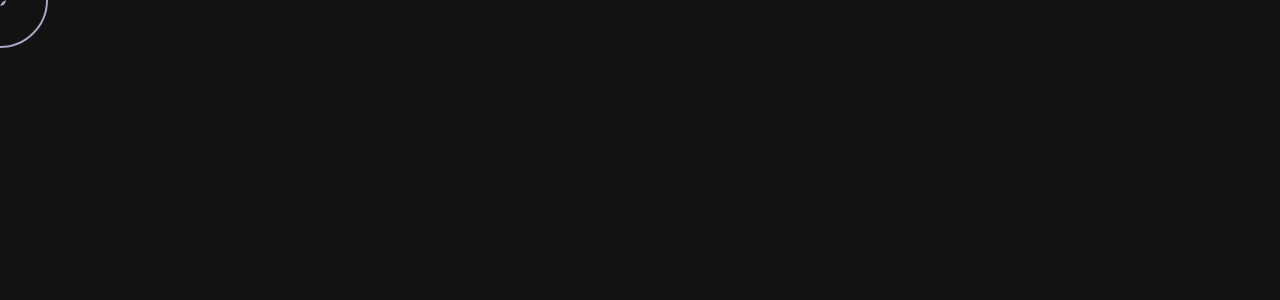
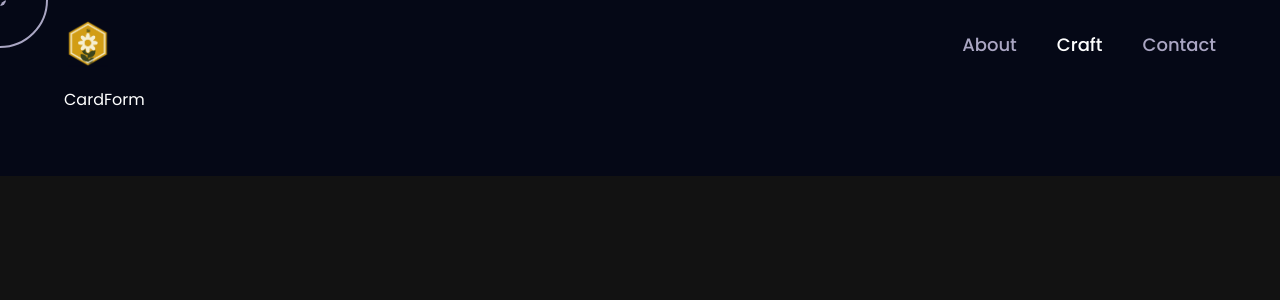
Before and after one commit to Snehal193/3d_portfolio, a React (Vite) app: page /craft/paycard in a window 1280 px wide. Before the commit this address had no page. Shown: the top 300 px of the page. Built offline with nearby package versions, Linux system fonts and the light colour scheme.

Commit message:
Added paycard route.

```diff
--- a/src/App.jsx
+++ b/src/App.jsx
@@ -8,6 +8,7 @@ import Works, { ProjectsList } from './routes/Works';
 import MouseFollower from "./components/MouseFollower";
 import SliderCaptcha from "./routes/SliderCaptcha";
 import KineticCarousel from "./routes/KineticCarousel";
+import Paycard from "./routes/Paycard";
 
 
 const App = () => {
@@ -27,9 +28,9 @@ const App = () => {
                 <Route index element={<ProjectsList />} />
                 <Route path="captcha" element={<SliderCaptcha />} />
                 <Route path="kinetic-carousel" element={<KineticCarousel />} />
+                <Route path="paycard" element={<Paycard />} />
               </Route>
               <Route path="/contact" element={<Contact />} />
-              {/* <Route path="/snippets" element={ <About />} /> */}
             </Route>
           </Routes>
         </div>
--- /dev/null
+++ b/src/components/PaycardManager/CardForm.jsx
@@ -0,0 +1,9 @@
+import React from 'react'
+
+const CardForm = () => {
+  return (
+    <div>CardForm</div>
+  )
+}
+
+export default CardForm
--- /dev/null
+++ b/src/routes/Paycard.jsx
@@ -0,0 +1,26 @@
+import { useCallback, useState } from "react";
+import CardForm from "../components/PaycardManager/CardForm";
+import { SectionWrapper } from "../hoc";
+
+const initialState = {
+  id: '',
+  cardNumber: '',
+  cardHolder: '',
+  cardMonth: '',
+  cardYear: '',
+  cardCvv: '',
+};
+const Paycard = () => {
+  const [state, setState] = useState(initialState);
+
+  const updateStateValues = useCallback((key, value) => {
+    setState({ ...state, [key]: value || '' });
+  }, [state]);
+
+  return (
+    <CardForm card={state} onUpdateCard={updateStateValues}>
+    </CardForm>
+  )
+}
+
+export default SectionWrapper(Paycard, "paycard");
```
Also changed, not shown: src/components/PaycardManager/Card.jsx (added).
